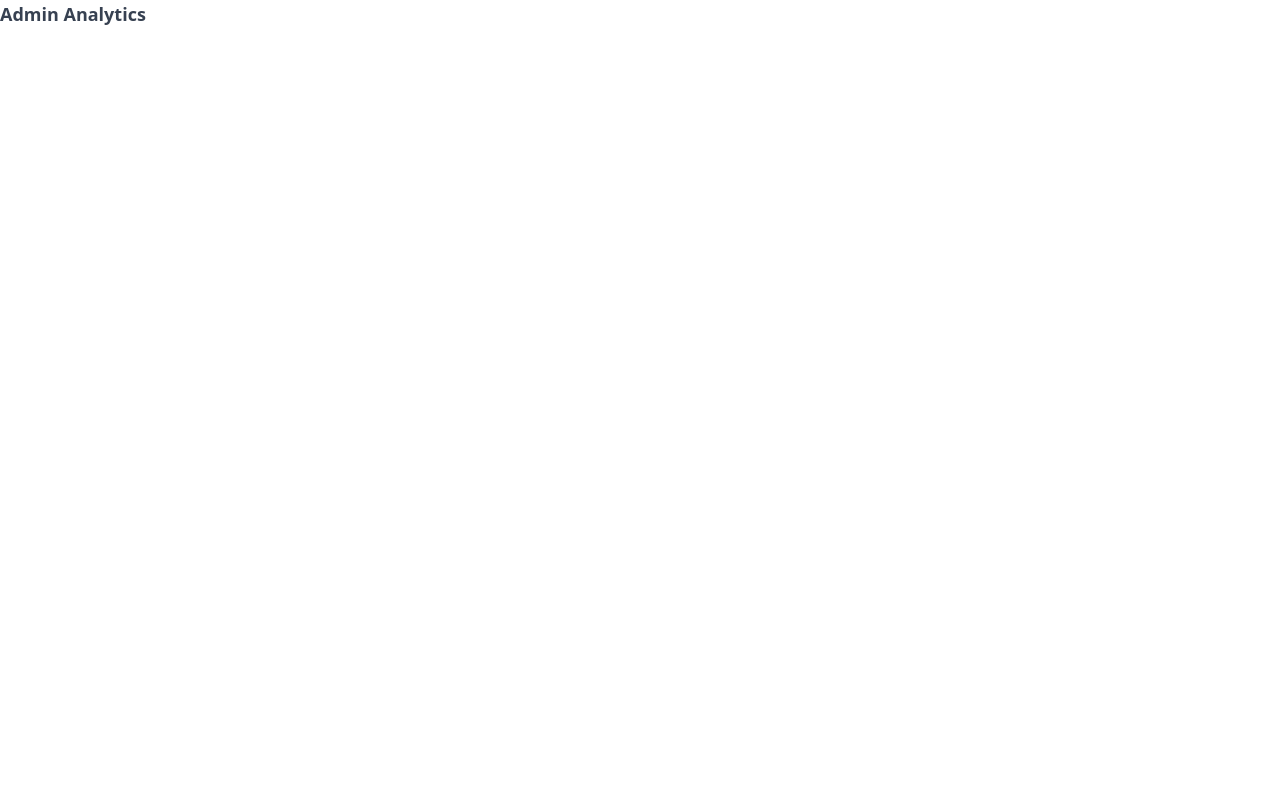
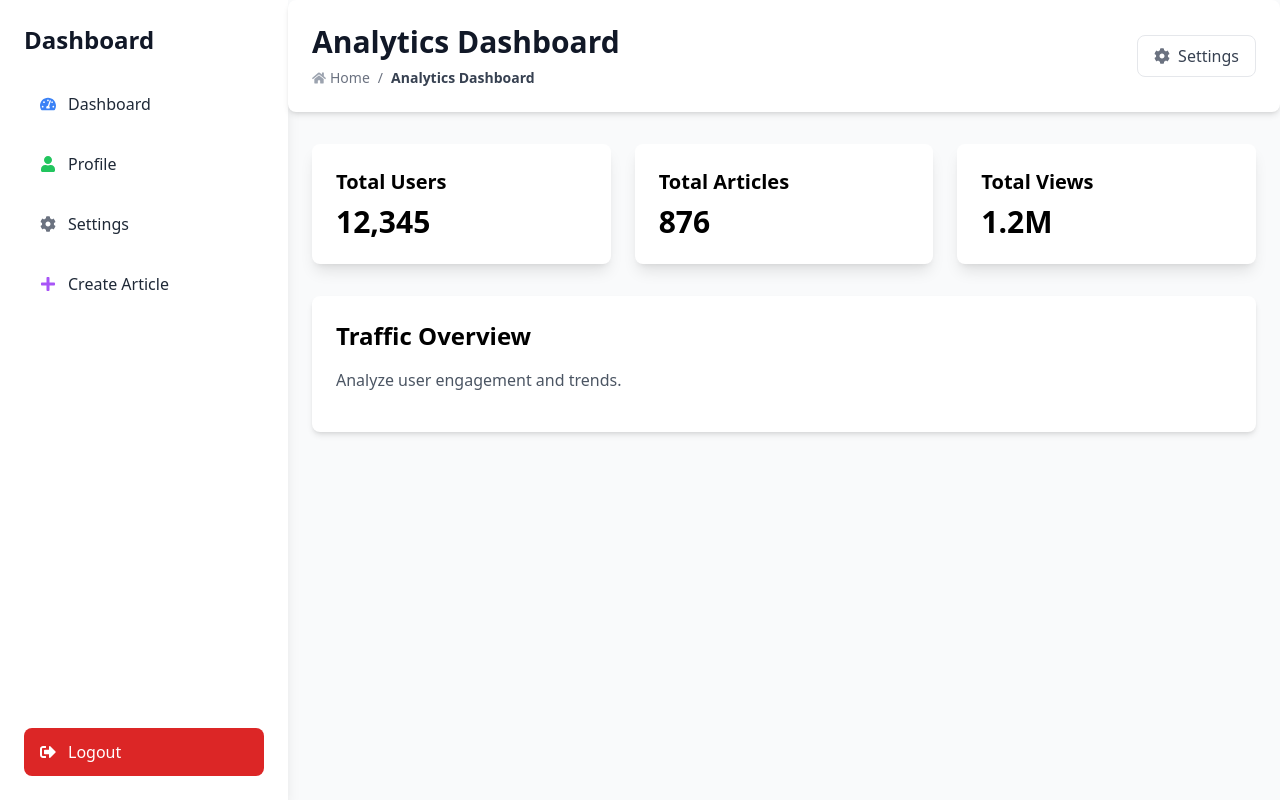
Before and after one commit to fabriceCODER/ukuri, a Next.js app in the folder frontend/: page /admin/analytics in a window 1280 px wide. Built offline with nearby package versions, Linux system fonts and the light colour scheme.

Commit message:
feat: added the admin anlytics page

```diff
--- a/frontend/app/admin/analytics/page.tsx
+++ b/frontend/app/admin/analytics/page.tsx
@@ -1,9 +1,38 @@
+"use client";
+import DashboardHeader from "@/components/dashboard/DashboardHeader";
+import Sidebar from "@/components/dashboard/Sidebar";
+
 const AdminAnalytics = () => {
     return (
-        <div>
-            <h3 className="text-lg font-semibold text-gray-700 mb-4">Admin Analytics</h3>
+        <div className="flex min-h-screen bg-gray-50">
+            <Sidebar />
+            <div className="flex-1">
+                <DashboardHeader title="Analytics Dashboard" />
+                <div className="container mx-auto px-6 py-8">
+                    <div className="grid grid-cols-1 md:grid-cols-3 gap-6">
+                        <div className="p-6 bg-white shadow-lg rounded-lg">
+                            <h3 className="text-xl font-semibold mb-2">Total Users</h3>
+                            <p className="text-3xl font-bold">12,345</p>
+                        </div>
+                        <div className="p-6 bg-white shadow-lg rounded-lg">
+                            <h3 className="text-xl font-semibold mb-2">Total Articles</h3>
+                            <p className="text-3xl font-bold">876</p>
+                        </div>
+                        <div className="p-6 bg-white shadow-lg rounded-lg">
+                            <h3 className="text-xl font-semibold mb-2">Total Views</h3>
+                            <p className="text-3xl font-bold">1.2M</p>
+                        </div>
+                    </div>
+
+                    <div className="bg-white shadow-md rounded-lg p-6 mt-8">
+                        <h2 className="text-2xl font-semibold mb-4">Traffic Overview</h2>
+                        <p className="text-gray-600 mb-4">Analyze user engagement and trends.</p>
+                        {/* Add Chart Component Here */}
+                    </div>
+                </div>
+            </div>
         </div>
-    )
-}
+    );
+};
 
 export default AdminAnalytics;
```
